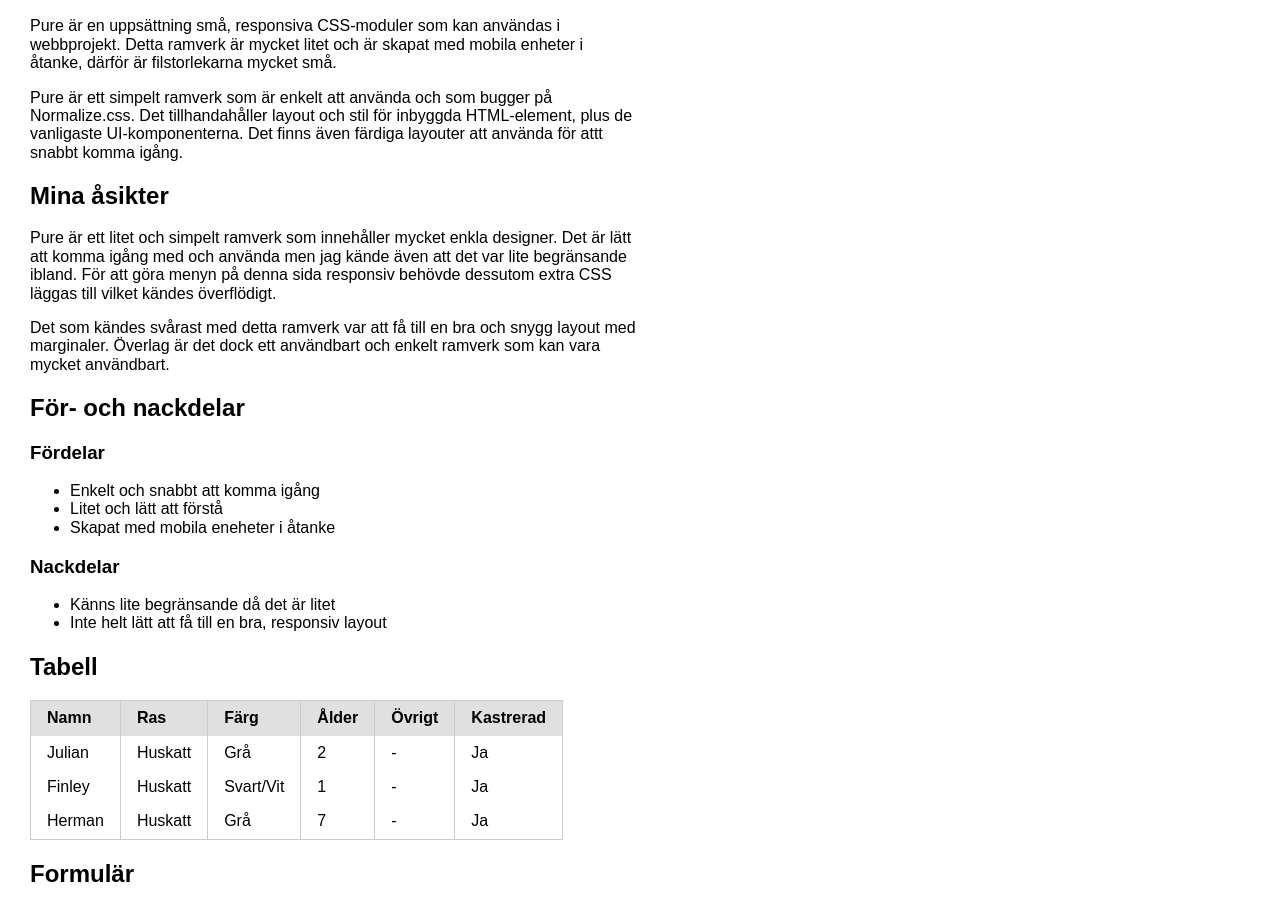
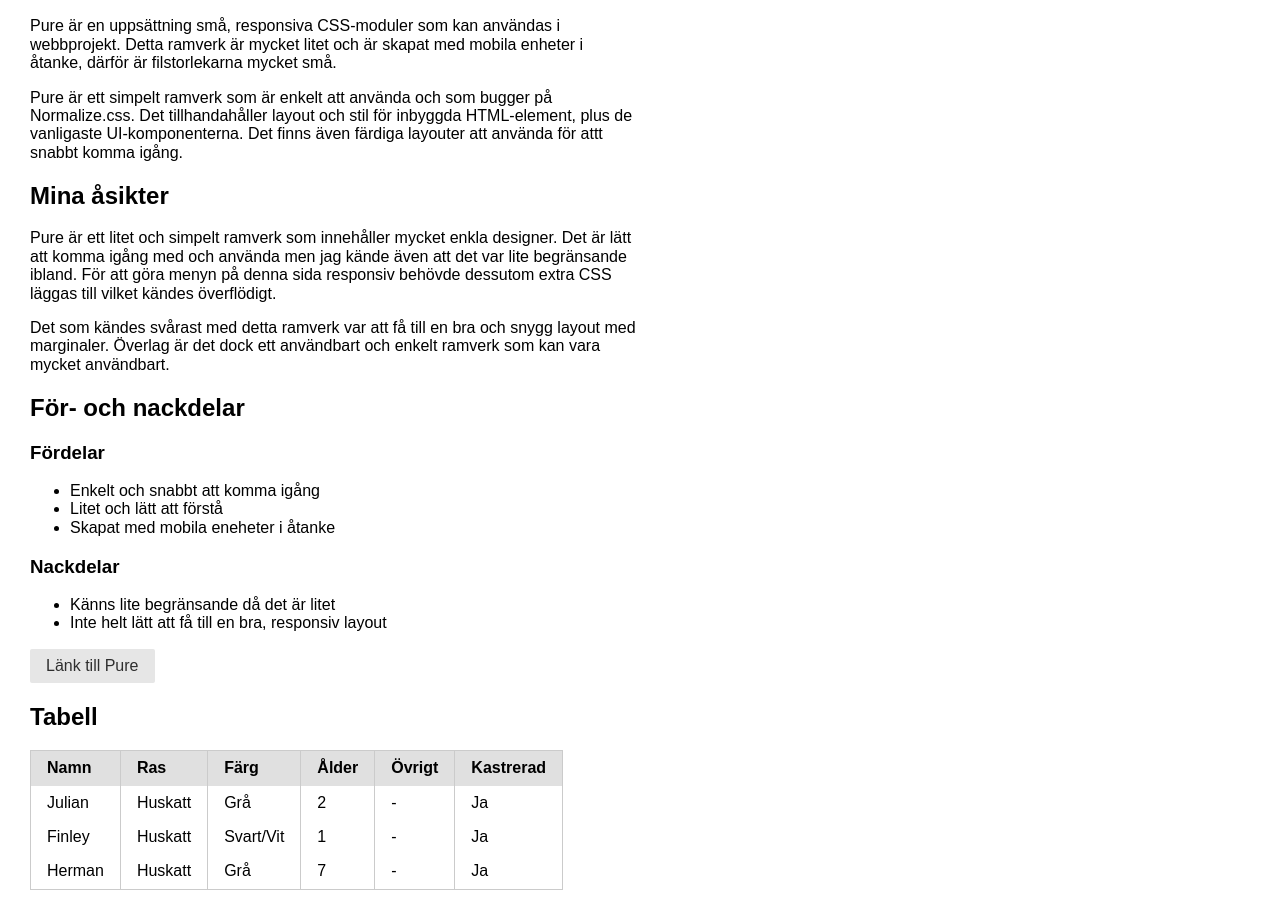
Before and after one commit to beaabrahamsson/RamverkMoment1, a plain HTML site: page ramverk2.html in a window 1280 px wide. Shown: the part 152-1059 px from the top of the page. Drawn offline with nearby package versions, Linux system fonts and the light colour scheme.

Commit message:
länk till pure

```diff
--- a/ramverk2.html
+++ b/ramverk2.html
@@ -30,7 +30,7 @@
             </div>
         </div>
     </div>
-    <!-- table -->
+    <!-- content -->
     <div class="content">
         <h1>Ramverk 2 - Pure CSS</h1>
         <div class="info">
@@ -58,7 +58,9 @@
                     <li>Inte helt lätt att få till en bra, responsiv layout</li>
                   </ul>
             </div>
+            <a class="pure-button" href="https://purecss.io/">Länk till Pure</a>
         </div>
+        <!-- table -->
         <h2>Tabell</h2>
         <div class="table" >
             <table class="pure-table">
```
